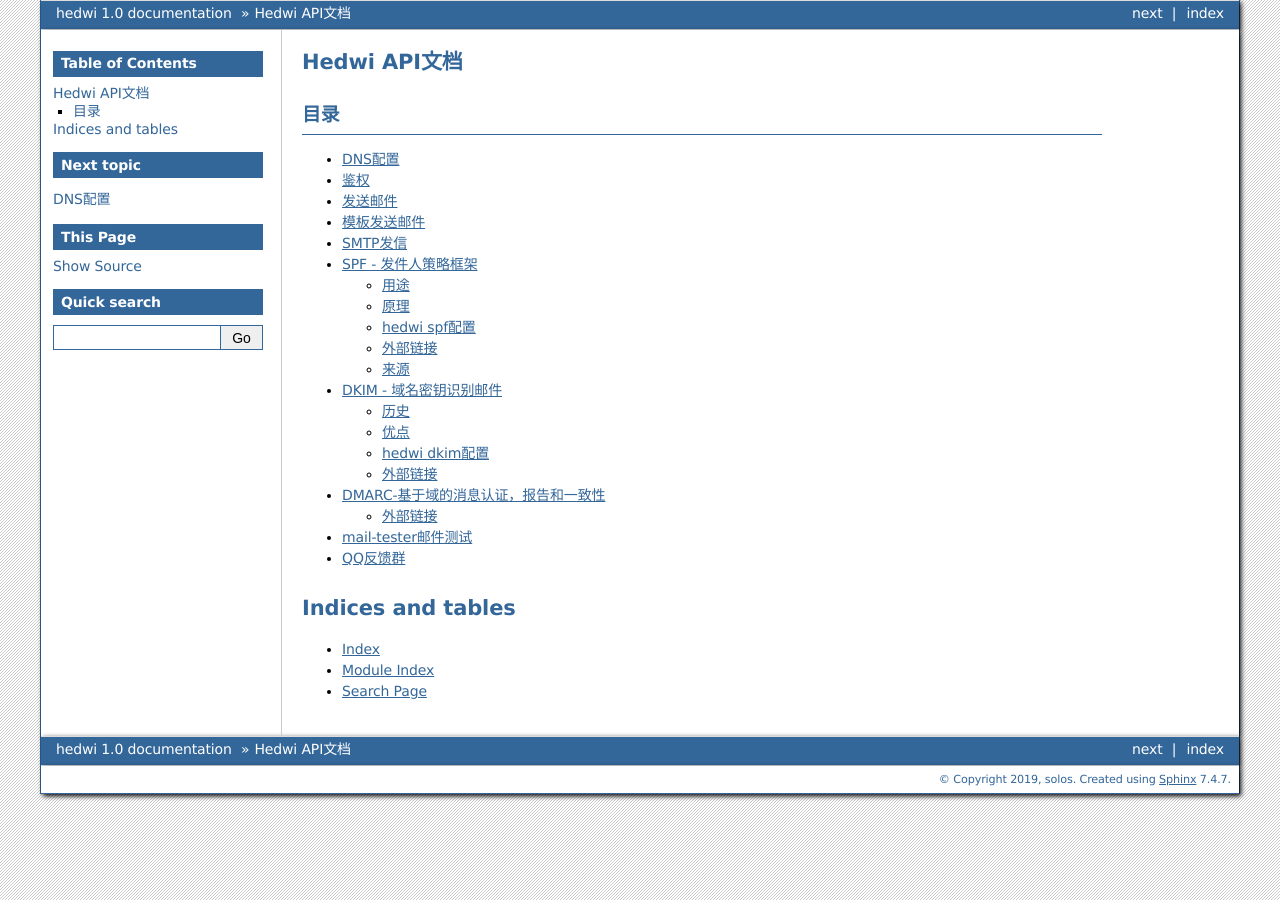
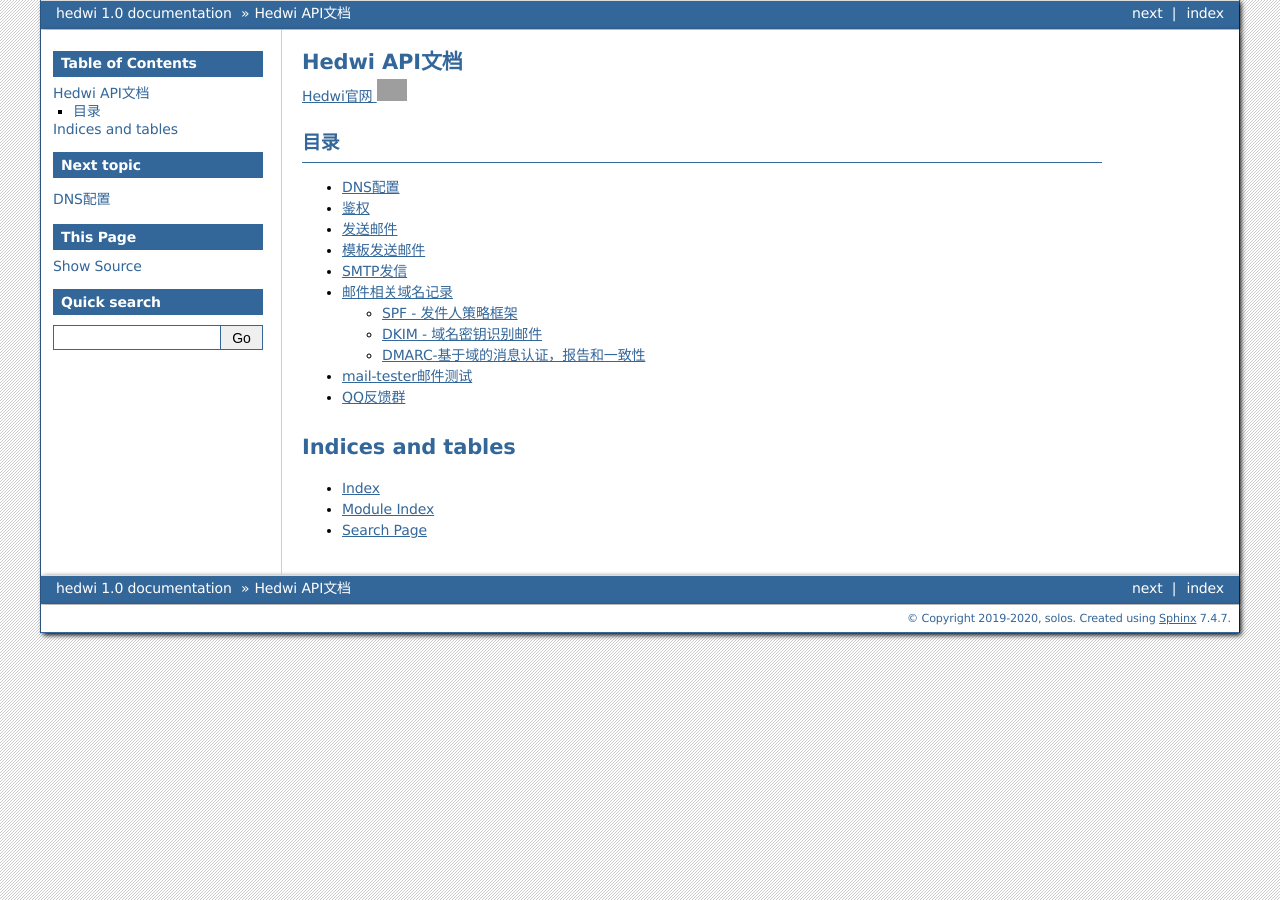
Before and after one commit to Hedwi/hedwi-document, a Sphinx documentation site: the page built from docs/source/index.rst, in a window 1280 px wide. Built offline with Sphinx 7.4.7, drawn with Linux system fonts in a browser that asks for light colours; the version number could not be read and is left out; grey boxes are pictures that could not be loaded.

Commit message:
add home link
add home link
add record page

```diff
--- a/docs/source/conf.py
+++ b/docs/source/conf.py
@@ -22,7 +22,7 @@
 html_search_options = {'dict': jieba.DEFAULT_DICT}
 
 project = u'hedwi'
-copyright = u'2019, solos'
+copyright = u'2019-2020, solos'
 author = u'solos'
 
 # The short X.Y version
@@ -84,7 +84,8 @@
 # further.  For a list of options available for each theme, see the
 # documentation.
 #
-# html_theme_options = {}
+#html_theme_options = {}
+#html_logo = 'logo.png'
 
 # Add any paths that contain custom static files (such as style sheets) here,
 # relative to this directory. They are copied after the builtin static files,
--- a/docs/source/index.rst
+++ b/docs/source/index.rst
@@ -6,8 +6,15 @@
 Hedwi API文档
 =================
 
+
+.. raw:: html
+
+        <a target="_blank" href="https://www.hedwi.com" >Hedwi官网 <img border="0" src="https://docs.hedwi.com/_static/logo.png" style="width: 30px;" title="hedwi官网"></a>
+
+
+
 目录
------
+-----------
 
 .. toctree::
    :maxdepth: 2
@@ -16,11 +23,10 @@
    auth
    email
    smtp
-   spf
-   dkim
-   dmarc
+   record
    mailtester
    qq
+
 
 Indices and tables
 ==================
--- /dev/null
+++ b/docs/source/record.rst
@@ -0,0 +1,9 @@
+邮件相关域名记录
+==========================
+
+.. toctree::
+   :maxdepth: 1
+
+   spf
+   dkim
+   dmarc
```
Also changed, not shown: docs/source/logo.png (added).
